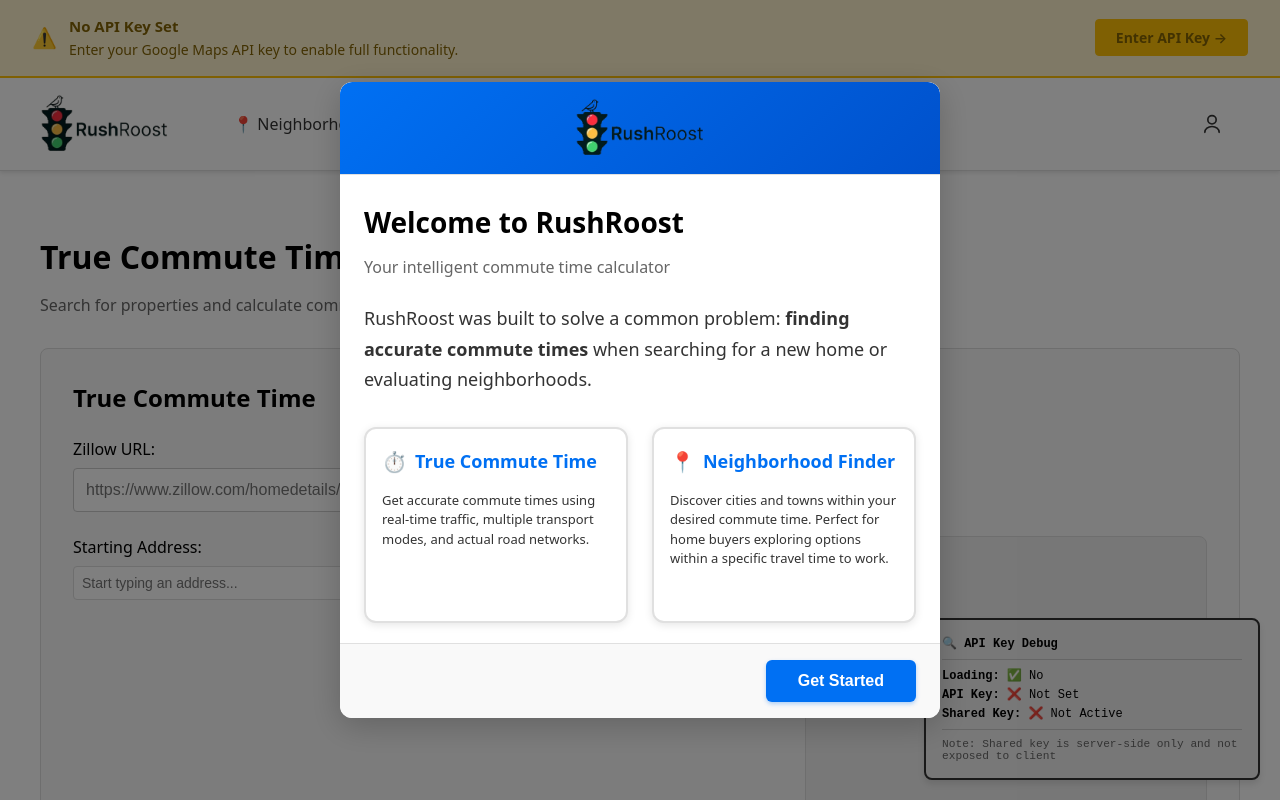
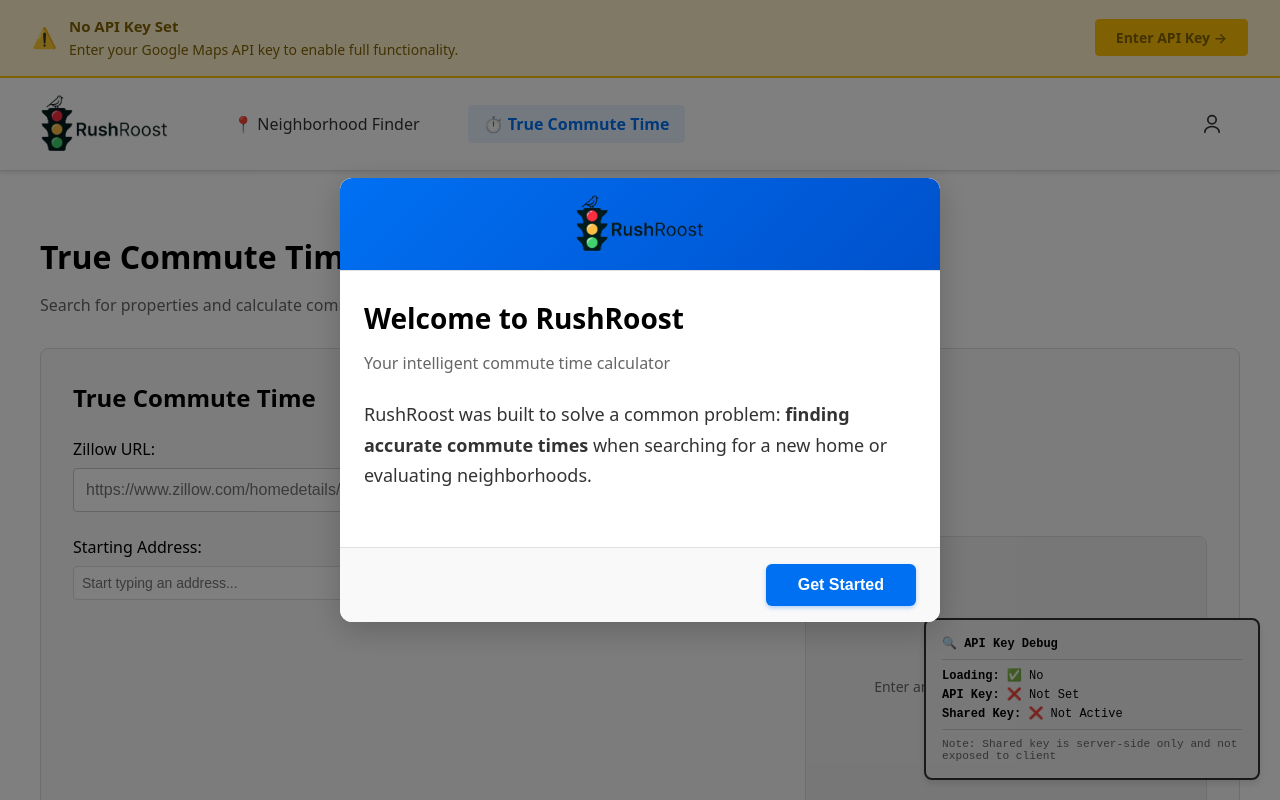
Before and after one commit to raggnarD/real-estate, a Next.js app: page / in a window 1280 px wide. Shown: the top 800 px of the page. Built offline with nearby package versions, Linux system fonts and the light colour scheme.

Commit message:
intro modal remove cards

```diff
--- a/components/IntroModal.tsx
+++ b/components/IntroModal.tsx
@@ -133,88 +133,6 @@ export default function IntroModal() {
           <p style={{ marginTop: 0, marginBottom: '2rem', fontSize: '1.125rem' }}>
             RushRoost was built to solve a common problem: <strong>finding accurate commute times</strong> when searching for a new home or evaluating neighborhoods.
           </p>
-
-          {/* Feature Cards */}
-          <div style={{
-            display: 'grid',
-            gridTemplateColumns: 'repeat(auto-fit, minmax(200px, 1fr))',
-            gap: '1.5rem',
-            marginBottom: '2rem'
-          }}>
-            {/* True Commute Time Card */}
-            <div style={{
-              padding: '1rem',
-              border: '2px solid #e0e0e0',
-              borderRadius: '12px',
-              backgroundColor: '#fff',
-              display: 'flex',
-              flexDirection: 'column',
-              transition: 'all 0.2s',
-              boxShadow: '0 2px 8px rgba(0, 0, 0, 0.1)',
-              height: '100%',
-              minHeight: '120px'
-            }}>
-              <h3 style={{
-                marginTop: 0,
-                marginBottom: '0.75rem',
-                fontSize: '1.125rem',
-                fontWeight: '600',
-                color: '#0070f3',
-                display: 'flex',
-                alignItems: 'center',
-                gap: '0.5rem'
-              }}>
-                <span style={{ fontSize: '1.25rem' }}>⏱️</span>
-                True Commute Time
-              </h3>
-              <p style={{
-                margin: 0,
-                fontSize: '0.8125rem',
-                lineHeight: '1.5',
-                color: '#333',
-                flex: 1
-              }}>
-                Get accurate commute times using real-time traffic, multiple transport modes, and actual road networks.
-              </p>
-            </div>
-
-            {/* Neighborhood Finder Card */}
-            <div style={{
-              padding: '1rem',
-              border: '2px solid #e0e0e0',
-              borderRadius: '12px',
-              backgroundColor: '#fff',
-              display: 'flex',
-              flexDirection: 'column',
-              transition: 'all 0.2s',
-              boxShadow: '0 2px 8px rgba(0, 0, 0, 0.1)',
-              height: '100%',
-              minHeight: '120px'
-            }}>
-              <h3 style={{
-                marginTop: 0,
-                marginBottom: '0.75rem',
-                fontSize: '1.125rem',
-                fontWeight: '600',
-                color: '#0070f3',
-                display: 'flex',
-                alignItems: 'center',
-                gap: '0.5rem'
-              }}>
-                <span style={{ fontSize: '1.25rem' }}>📍</span>
-                Neighborhood Finder
-              </h3>
-              <p style={{
-                margin: 0,
-                fontSize: '0.8125rem',
-                lineHeight: '1.5',
-                color: '#333',
-                flex: 1
-              }}>
-                Discover cities and towns within your desired commute time. Perfect for home buyers exploring options within a specific travel time to work.
-              </p>
-            </div>
-          </div>
         </div>
 
         {/* Footer */}
```
